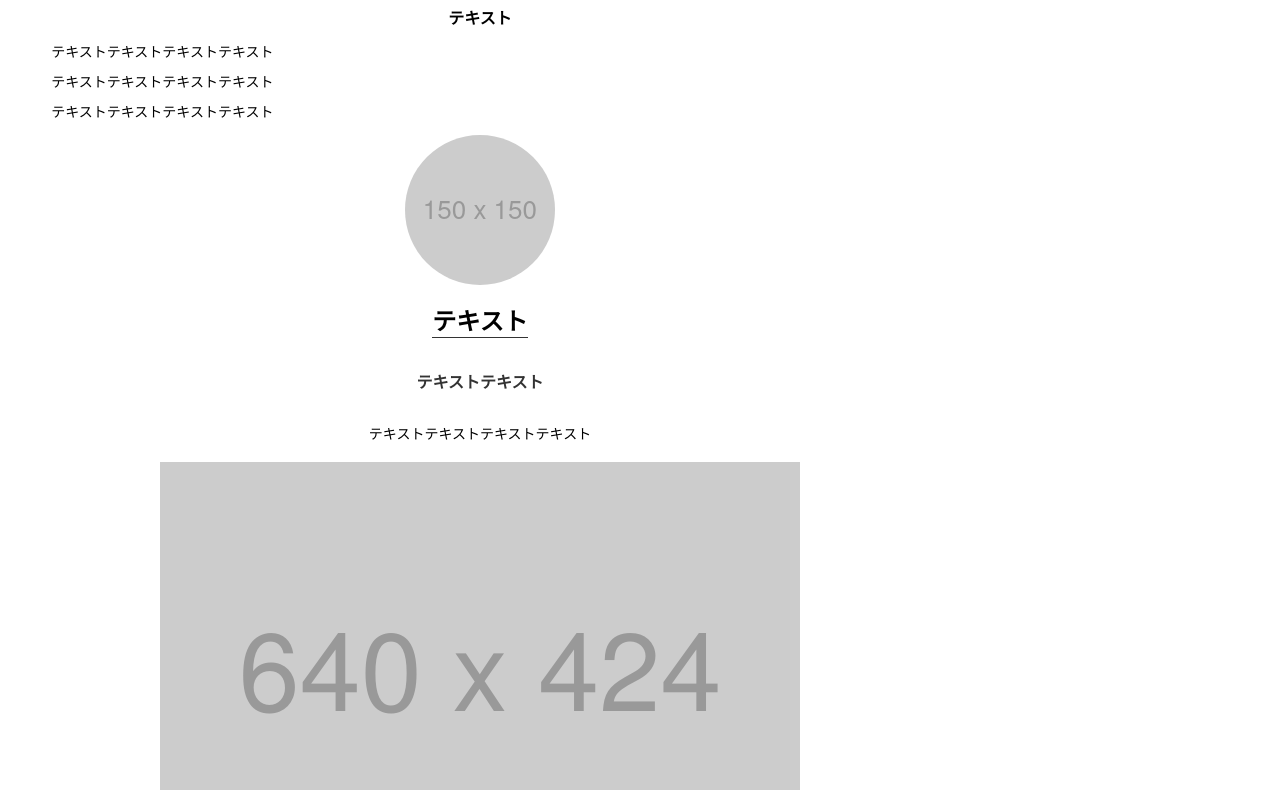
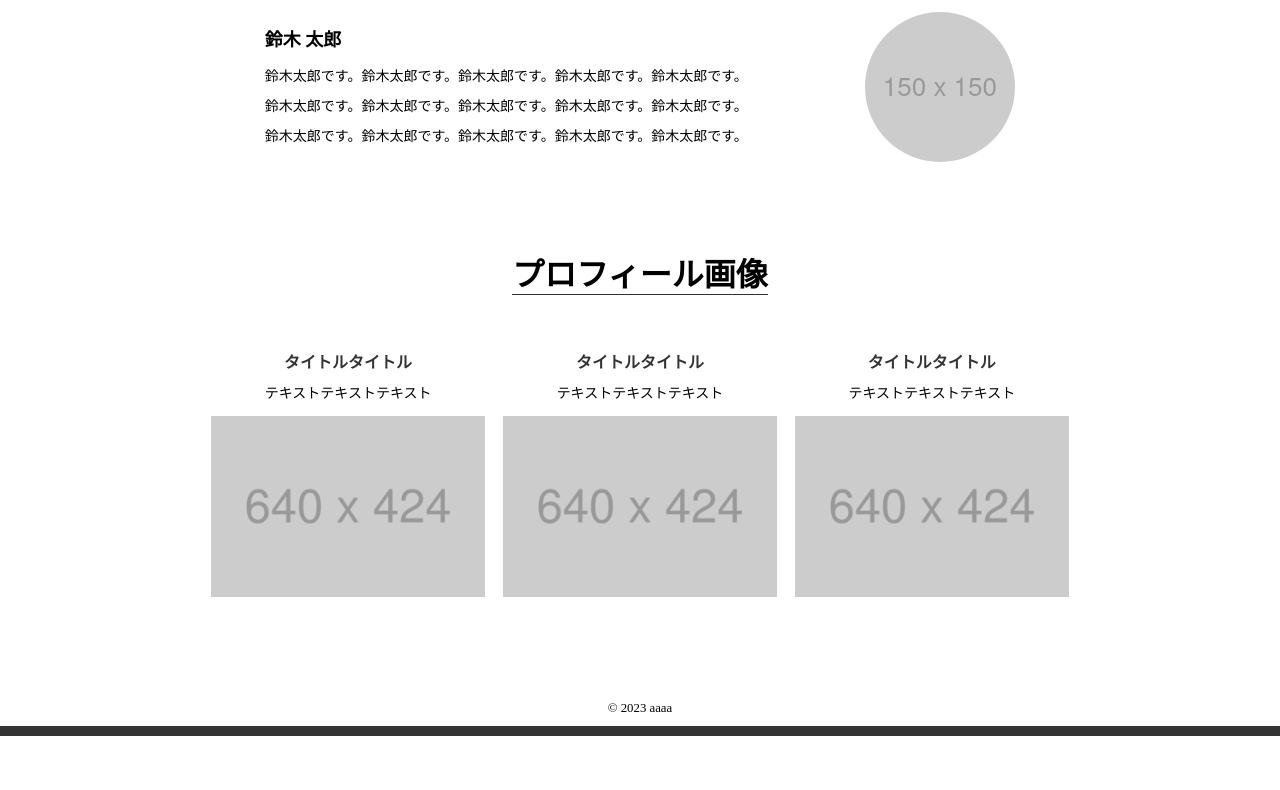
Before and after one commit to futaro0405/hc_practice, a plain HTML site: page html_css_output_beginner/index.html in a window 1280 px wide. Shown: the part 739-1529 px from the top of the page. After the commit the page ends 1475 px from the top, so only its background shows below. Drawn offline with Linux system fonts and the light colour scheme.

Commit message:
レスポンシブ対応

```diff
--- a/html_css_output_beginner/index.html
+++ b/html_css_output_beginner/index.html
@@ -12,12 +12,10 @@
   <body>
     <header>
       <div class="header-inner">
-        <div class="header-title">
-          <h1 class="header-title__text">テキスト</h1>
-        </div>
+        <h1 class="header-title">レジュメ</h1>
         <ul class="header-list">
-          <li class="header-listItem"><a class="header-listLink" href="#anc-01">テキスト</a></li>
-          <li class="header-listItem"><a class="header-listLink" href="#anc-02">テキスト</a></li>
+          <li class="header-listItem"><a class="header-listLink" href="#anc-01">自己紹介</a></li>
+          <li class="header-listItem"><a class="header-listLink" href="#anc-02">プロフィール画像</a></li>
         </ul>
       </div>
     </header>
@@ -29,50 +27,57 @@
 
       <section class="self-introduction" id="anc-01">
         <div class="hdg-02">
-          <h2 class="hdg-02__text">テキスト</h2>
+          <h2 class="hdg-02__text">自己紹介</h2>
         </div>
 
+        <div class="layout">
+          <div class="layoutItem">
             <div class="hdg-03">
-          <h3 class="hdg-03__text">テキスト</h3>
+              <h3 class="hdg-03__text">鈴木 太郎</h3>
             </div>
 
             <div class="text">
-          <p class="text-item">テキストテキストテキストテキスト</p>
-          <p class="text-item">テキストテキストテキストテキスト</p>
-          <p class="text-item">テキストテキストテキストテキスト</p>
+              <p class="text-item">鈴木太郎です。鈴木太郎です。鈴木太郎です。鈴木太郎です。鈴木太郎です。</p>
+              <p class="text-item">鈴木太郎です。鈴木太郎です。鈴木太郎です。鈴木太郎です。鈴木太郎です。</p>
+              <p class="text-item">鈴木太郎です。鈴木太郎です。鈴木太郎です。鈴木太郎です。鈴木太郎です。</p>
             </div>
+          </div>
+
+          <div class="layoutItem">
             <div class="media-icon">
               <img src="images/150x150.png" alt="" class="media-icon__image">
+            </div>
+          </div>
         </div>
       </section>
 
       <section class="profile" id="anc-02">
         <div class="hdg-02">
-          <h2 class="hdg-02__text">テキスト</h2>
+          <h2 class="hdg-02__text">プロフィール画像</h2>
         </div>
 
         <div class="panel">
           <div class="panel__item">
-            <h3 class="panel__title">テキストテキスト</h3>
-            <p class="panel__text">テキストテキストテキストテキスト</p>
+            <h3 class="panel__title">タイトルタイトル</h3>
+            <p class="panel__text">テキストテキストテキスト</p>
             <div class="panel__media">
-              <img src="images/640x424.png" alt="" class="panel__image">
+              <img class="panel__image" src="images/640x424.png" alt="">
             </div>
           </div>
 
           <div class="panel__item">
-            <h3 class="panel__title">テキストテキスト</h3>
-            <p class="panel__text">テキストテキストテキストテキスト</p>
+            <h3 class="panel__title">タイトルタイトル</h3>
+            <p class="panel__text">テキストテキストテキスト</p>
             <div class="panel__media">
-              <img src="images/640x424.png" alt="" class="panel__image">
+              <img class="panel__image" src="images/640x424.png" alt="">
             </div>
           </div>
 
           <div class="panel__item">
-            <h3 class="panel__title">テキストテキスト</h3>
-            <p class="panel__text">テキストテキストテキストテキスト</p>
+            <h3 class="panel__title">タイトルタイトル</h3>
+            <p class="panel__text">テキストテキストテキスト</p>
             <div class="panel__media">
-              <img src="images/640x424.png" alt="" class="panel__image">
+              <img class="panel__image" src="images/640x424.png" alt="">
             </div>
           </div>
         </div>
--- a/html_css_output_beginner/style/style.css
+++ b/html_css_output_beginner/style/style.css
@@ -16,20 +16,23 @@
   display: flex;
   flex-direction: row;
   justify-content: space-between;
+  column-gap: 10px;
 }
 .header-title {
   background-color: #333;
-  padding: 5px 8px;
-}
-.header-title__text {
   color: #fff;
   font-size: 18px;
   font-weight: bold;
+  padding: 10px;
+  margin: 0;
+  text-align: center;
+  line-height: normal;
 }
 .header-list {
   display: flex;
   flex-direction: row;
-  column-gap: 10px;
+  column-gap: 20px;
+  padding: 0;
 }
 .header-listItem {
   list-style: none;
@@ -48,13 +51,16 @@
 .mv-image {
   object-fit: cover;
   height: 100%;
+  width: 100%;
   box-sizing: border-box;
+
 }
 section {
   width: 960px;
   max-width: 100%;
   padding: 0 4%;
   box-sizing: border-box;
+  margin: 0 auto 64px;
 }
 .hdg-02 {
   width: 100%;
@@ -62,7 +68,7 @@
 }
 .hdg-02__text {
   display: inline-block;
-  font-size: 24px;
+  font-size: 32px;
   font-weight: bold;
   border-bottom: 1px solid #333;
 }
@@ -71,7 +77,7 @@
   text-align: center;
 }
 .hdg-03__text {
-  font-size: 16px;
+  font-size: 18px;
   font-weight: bold;
 }
 .text {
@@ -86,16 +92,19 @@
 .media-icon__image {
   object-fit: cover;
   border-radius: 50%;
+  width: 150px;
+  height: 150px;
+  aspect-ratio: 1;
 }
 .panel {
   display: flex;
   flex-direction: column;
-  gap: 5px;
+  gap: 18px;
+  margin: 32px 0;
 }
 .panel__item {
   display: flex;
   flex-direction: column;
-  gap: 5px;
   justify-content: center;
   align-items: center;
 }
@@ -103,14 +112,35 @@
   font-size: 16px;
   font-weight: bold;
   color: #333;
+  margin: 0;
 }
 .panel__text {
   font-size: 14px;
 }
 footer {
-  margin: 24px 0 0;
+  margin: 96px 0 0;
   border-bottom: 10px solid #333;
   width: 100%;
   text-align: center;
   padding-bottom: 10px;
 }
+.layout {
+  display: flex;
+  flex-direction: column;
+}
+@media screen and (min-width: 600px) {
+  .layout {
+    flex-direction: row;
+    justify-content: space-around;
+    column-gap: 10px;
+  }
+  .layoutItem {
+    flex: 0 0 auto;
+  }
+  .hdg-03 {
+    text-align: start;
+  }
+  .panel {
+    flex-direction: row;
+  }
+}
```
Lines whose indentation alone changed are shown as unchanged.
